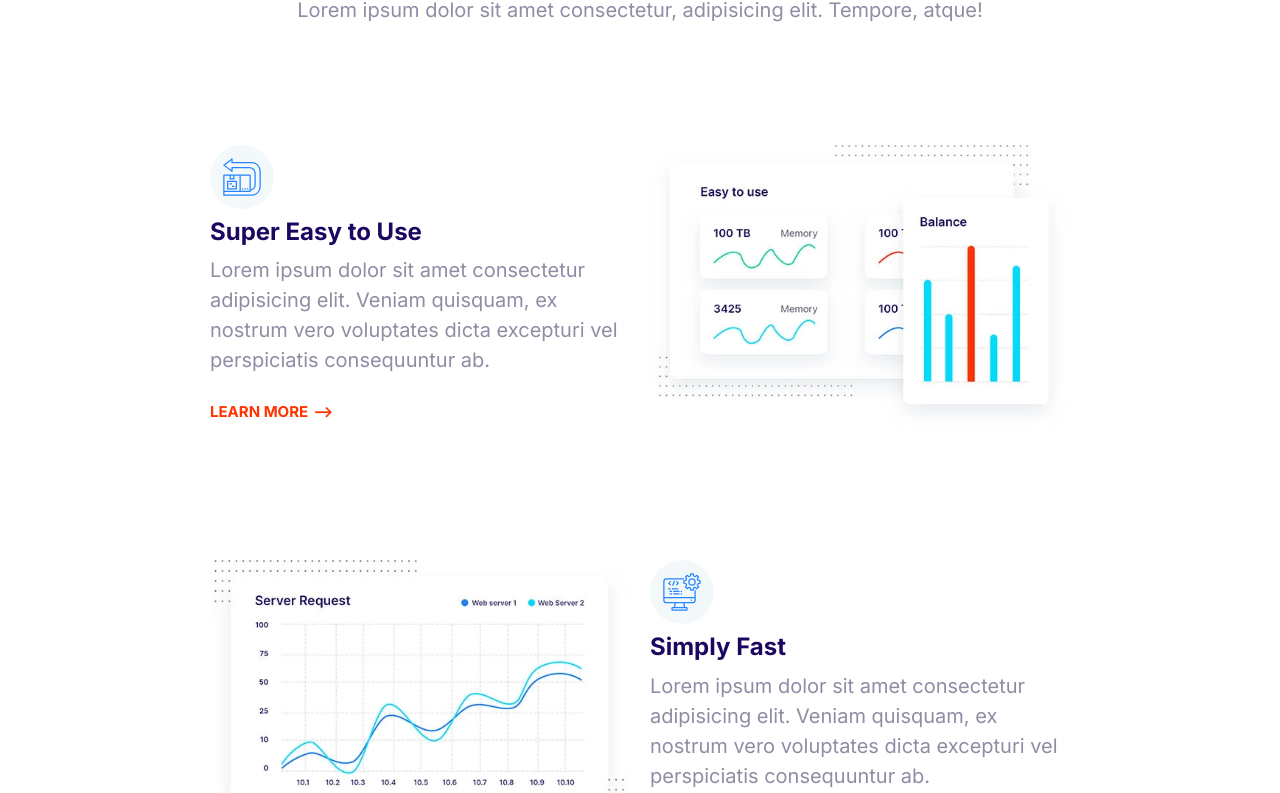
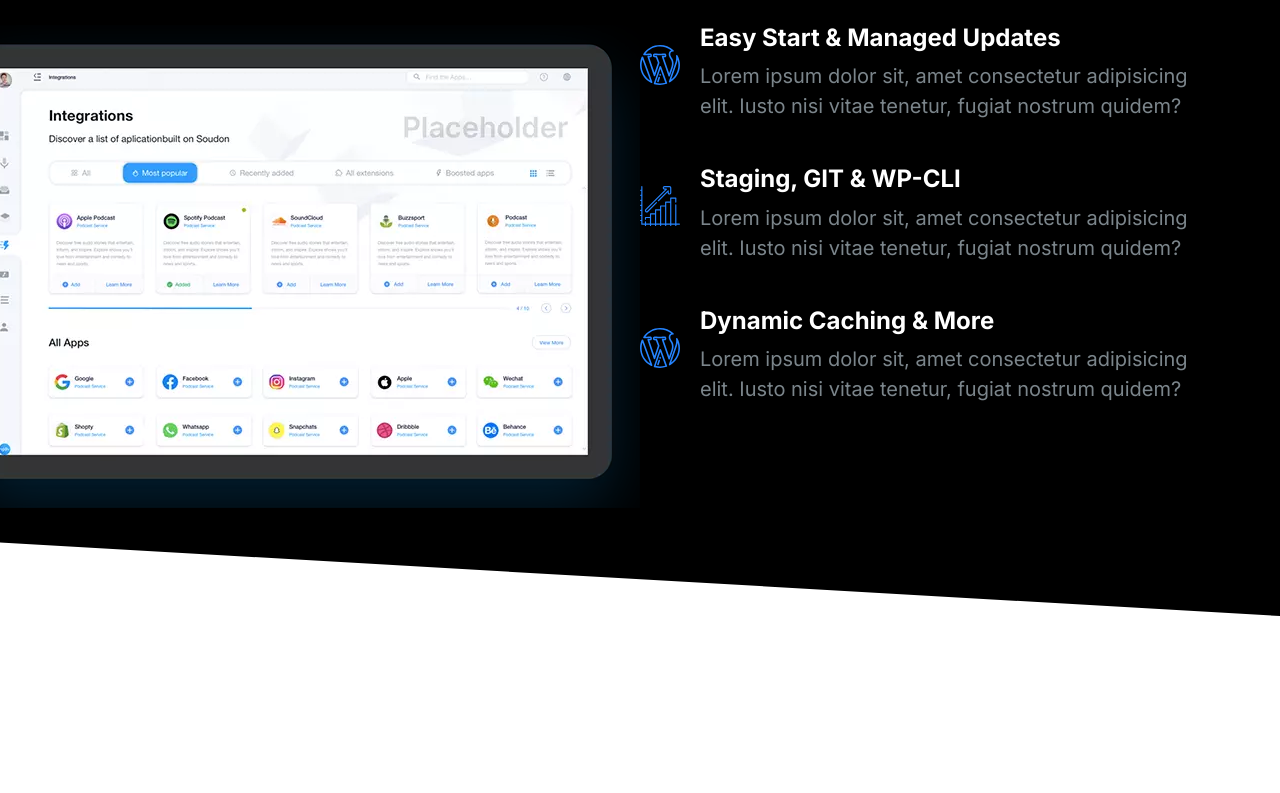
Before and after one commit to rubenruvalcabac/moshify, a plain HTML site: page index.html in a window 1280 px wide. Shown: the part 119-912 px from the top of the page. After the commit the page ends 800 px from the top, so only its background shows below. Drawn offline with Linux system fonts and the light colour scheme.

Commit message:
showcase

```diff
--- a/css/styles.css
+++ b/css/styles.css
@@ -22,6 +22,11 @@
    Typography
    -------------
 */
+
+::selection {
+  background: var(--color-primary);
+  color: #fff;
+}
 
 html {
   /* Base rem = 10px */
@@ -423,6 +428,10 @@ Plans
   margin-top: 0;
 }
 
+.block--dark .media__title {
+  color: #fff;
+}
+
 .media__body {
   margin: 0 2rem;
 }
@@ -623,12 +632,12 @@ Callout
 }
 
 .block--skewed-right {
-  clip-path: polygon(0 0, 100% 0%, 100% 100%, 0 80%);
+  clip-path: polygon(0 0, 100% 0%, 100% 100%, 0 90%);
   padding-bottom: calc(var(--padding-vertical) + 4rem);
 }
 
 .block--skewed-left {
-  clip-path: polygon(0 0, 100% 0%, 100% 80%, 0 100%);
+  clip-path: polygon(0 0, 100% 0%, 100% 90%, 0 100%);
   padding-bottom: calc(var(--padding-vertical) + 4rem);
 }
 
@@ -817,3 +826,36 @@ DomainBlock
     order: 2;
   }
 }
+
+/*
+ShowCase
+*/
+
+.showcase__header .block__heading {
+  margin-bottom: 4rem;
+}
+.showcase {
+  padding-bottom: 1rem;
+}
+.showcase .media {
+  margin-bottom: 2.5rem;
+}
+
+.showcase__image > img {
+  width: 100%;
+}
+
+@media screen and (min-width: 768px) {
+  .block-showcase .grid {
+    grid-template-columns: 50% 50%;
+  }
+
+  .showcase__image {
+    justify-self: end;
+  }
+
+  .showcase__image > img {
+    width: auto;
+    max-width: 770px;
+  }
+}
--- a/index.html
+++ b/index.html
@@ -16,109 +16,71 @@
     <link rel="stylesheet" href="css/styles.css" />
   </head>
   <body>
-    <section class="block container">
-      <header class="block__header">
-        <h2 class="block__heading">Host on the Cloud to Keep Growing</h2>
-        <p>
-          Lorem ipsum dolor sit amet consectetur, adipisicing elit. Tempore,
-          atque!
-        </p>
+    <section class="block block--dark block--skewed-right block-showcase">
+      <div class="container">
+        <header class="block__header showcase__header">
+          <h2 class="block__heading">User-friendly Control Panel</h2>
         </header>
-      <article class="grid grid--cols-1x2 feature">
-        <div class="feature__content">
-          <span class="icon-container">
-            <svg class="icon icon--primary">
-              <use xlink:href="images/sprite.svg#easy"></use>
-            </svg>
-          </span>
-          <h3 class="feature__heading">Super Easy to Use</h3>
-          <p>
-            Lorem ipsum dolor sit amet consectetur adipisicing elit. Veniam
-            quisquam, ex nostrum vero voluptates dicta excepturi vel
-            perspiciatis consequuntur ab.
-          </p>
-          <a href="#" class="link-arrow">Learn More</a>
-        </div>
-        <picture>
+        <div class="grid grid--cols-1x2">
+          <picture class="showcase__image">
             <source
               type="image/webp"
-            srcset="./images/easy.webp 1x, ./images/easy@2x.webp 2x"
+              srcset="./images/ipad.webp 1x, ./images/ipad@2x.webp 2x"
             />
-          <img class="feature__image" src="./images/easy.webp" alt="" />
+            <img src="./images/ipad.webp" alt="" />
           </picture>
+          <div class="showcase">
+            <article>
+              <div class="media">
+                <div class="media__image">
+                  <svg class="icon icon--primary media__image">
+                    <use xlink:href="../images/sprite.svg#wordpress"></use>
+                  </svg>
+                </div>
+                <div class="media__body">
+                  <h3 class="media__title">Easy Start & Managed Updates</h3>
+                  <p>
+                    Lorem ipsum dolor sit, amet consectetur adipisicing elit.
+                    Iusto nisi vitae tenetur, fugiat nostrum quidem?
+                  </p>
+                </div>
+              </div>
             </article>
-
-      <article class="grid grid--cols-1x2 feature">
-        <div class="feature__content">
-          <span class="icon-container">
-            <svg class="icon icon--primary">
-              <use xlink:href="images/sprite.svg#computer"></use>
+            <article>
+              <div class="media">
+                <div class="media__image">
+                  <svg class="icon icon--primary media__image">
+                    <use xlink:href="../images/sprite.svg#growth"></use>
                   </svg>
-          </span>
-          <h3 class="feature__heading">Simply Fast</h3>
+                </div>
+                <div class="media__body">
+                  <h3 class="media__title">Staging, GIT & WP-CLI</h3>
                   <p>
-            Lorem ipsum dolor sit amet consectetur adipisicing elit. Veniam
-            quisquam, ex nostrum vero voluptates dicta excepturi vel
-            perspiciatis consequuntur ab.
+                    Lorem ipsum dolor sit, amet consectetur adipisicing elit.
+                    Iusto nisi vitae tenetur, fugiat nostrum quidem?
                   </p>
-          <a href="#" class="link-arrow">Learn More</a>
                 </div>
-        <picture>
-          <source
-            type="image/webp"
-            srcset="./images/fast.webp 1x, ./images/fast@2x.webp 2x"
-          />
-          <img class="feature__image" src="./images/fast.webp" alt="" />
-        </picture>
+              </div>
             </article>
-
-      <article class="grid grid--cols-1x2 feature">
-        <div class="feature__content">
-          <span class="icon-container">
-            <svg class="icon icon--primary">
-              <use xlink:href="images/sprite.svg#wordpress"></use>
+            <article>
+              <div class="media">
+                <div class="media__image">
+                  <svg class="icon icon--primary media__image">
+                    <use xlink:href="../images/sprite.svg#wordpress"></use>
                   </svg>
-          </span>
-          <h3 class="feature__heading">WordPress Made Easy</h3>
+                </div>
+                <div class="media__body">
+                  <h3 class="media__title">Dynamic Caching & More</h3>
                   <p>
-            Lorem ipsum dolor sit amet consectetur adipisicing elit. Veniam
-            quisquam, ex nostrum vero voluptates dicta excepturi vel
-            perspiciatis consequuntur ab.
+                    Lorem ipsum dolor sit, amet consectetur adipisicing elit.
+                    Iusto nisi vitae tenetur, fugiat nostrum quidem?
                   </p>
-          <a href="#" class="link-arrow">Learn More</a>
                 </div>
-        <picture>
-          <source
-            type="image/webp"
-            srcset="./images/wordpress.webp 1x, ./images/wordpress@2x.webp 2x"
-          />
-          <img class="feature__image" src="./images/wordpress.webp" alt="" />
-        </picture>
+              </div>
             </article>
-
-      <article class="grid grid--cols-1x2 feature">
-        <div class="feature__content">
-          <span class="icon-container">
-            <svg class="icon icon--primary">
-              <use xlink:href="images/sprite.svg#wordpress"></use>
-            </svg>
-          </span>
-          <h3 class="feature__heading">24/7 Expert Support</h3>
-          <p>
-            Lorem ipsum dolor sit amet consectetur adipisicing elit. Veniam
-            quisquam, ex nostrum vero voluptates dicta excepturi vel
-            perspiciatis consequuntur ab.
-          </p>
-          <a href="#" class="link-arrow">Learn More</a>
           </div>
-        <picture>
-          <source
-            type="image/webp"
-            srcset="./images/support.webp 1x, ./images/support@2x.webp 2x"
-          />
-          <img class="feature__image" src="./images/support.webp" alt="" />
-        </picture>
-      </article>
+        </div>
+      </div>
     </section>
   </body>
 </html>
```
Also changed, not shown: components/showcase.html (added, +66 -0 lines), images/ipad.webp (added), images/ipad@2x.webp (added). Lines whose indentation alone changed are shown as unchanged.
